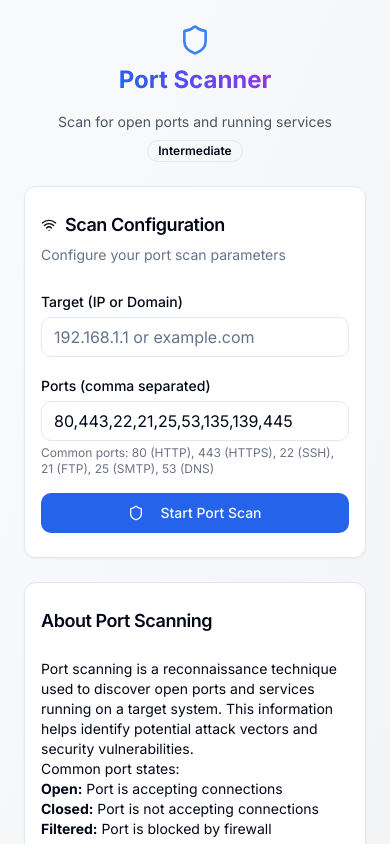
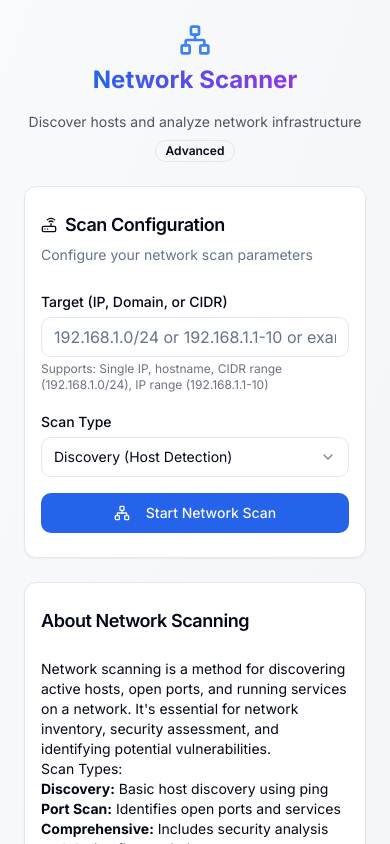
Before and after one commit to sumansingh20/CyberShield, a Next.js app: page /tools/network-scanner in a window 390 px wide. Shown: the top 844 px of the page. Built offline with nearby package versions, Linux system fonts and the light colour scheme.

Commit message:
🔧 Fix Network Scanner tool - corrected function name and logic

```diff
--- a/app/tools/network-scanner/page.tsx
+++ b/app/tools/network-scanner/page.tsx
@@ -6,13 +6,15 @@ import { Button } from "@/src/ui/components/ui/button"
 import { Input } from "@/src/ui/components/ui/input"
 import { Label } from "@/src/ui/components/ui/label"
 import { Badge } from "@/src/ui/components/ui/badge"
-import { Shield, Wifi, CheckCircle, AlertCircle, Loader2 } from "lucide-react"
+import { Select, SelectContent, SelectItem, SelectTrigger, SelectValue } from "@/src/ui/components/ui/select"
+import { Shield, Network, CheckCircle, AlertCircle, Loader2, Router } from "lucide-react"
 import { useApi } from "@/src/ui/hooks/useApi"
 import { useToast } from "@/src/ui/hooks/use-toast"
 
-export default function PortScannerPage() {
+export default function NetworkScannerPage() {
   const [target, setTarget] = useState("")
-  const [ports, setPorts] = useState("80,443,22,21,25,53,135,139,445")
+  const [scanType, setScanType] = useState("discovery")
+  const [portRange, setPortRange] = useState("21,22,23,25,53,80,110,443,993,995")
   const [results, setResults] = useState<any>(null)
   const [isLoading, setIsLoading] = useState(false)
   const { apiCall } = useApi()
@@ -32,11 +34,12 @@ export default function PortScannerPage() {
     setResults(null)
 
     try {
-      const response = await apiCall("/api/tools/port-scanner", {
+      const response = await apiCall("/api/tools/network-scanner", {
         method: "POST",
         body: {
           target: target.trim(),
-          ports: ports // Send as string, API will parse it
+          scanType,
+          portRange: scanType !== 'discovery' ? portRange : undefined
         },
         requiresAuth: false
       })
@@ -45,15 +48,15 @@ export default function PortScannerPage() {
         setResults(response.data)
         toast({
           title: "Success",
-          description: `Scan completed. Found ${response.data.openPorts || 0} open ports`
+          description: response.data.summary || "Network scan completed successfully"
         })
       } else {
-        throw new Error(response?.message || 'Port scan failed')
+        throw new Error(response?.message || 'Network scan failed')
       }
     } catch (error) {
       toast({
         title: "Error",
-        description: error instanceof Error ? error.message : "Failed to perform port scan",
+        description: error instanceof Error ? error.message : "Failed to perform network scan",
         variant: "destructive"
       })
     } finally {
@@ -63,9 +66,19 @@ export default function PortScannerPage() {
 
   const getStatusColor = (status: string) => {
     switch (status) {
-      case 'open': return 'text-green-600 bg-green-100 dark:bg-green-900'
-      case 'closed': return 'text-red-600 bg-red-100 dark:bg-red-900'
-      case 'filtered': return 'text-yellow-600 bg-yellow-100 dark:bg-yellow-900'
+      case 'up': return 'text-green-600 bg-green-100 dark:bg-green-900'
+      case 'down': return 'text-red-600 bg-red-100 dark:bg-red-900'
+      case 'error': return 'text-yellow-600 bg-yellow-100 dark:bg-yellow-900'
+      default: return 'text-gray-600 bg-gray-100 dark:bg-gray-900'
+    }
+  }
+
+  const getRiskColor = (riskLevel: string) => {
+    switch (riskLevel) {
+      case 'LOW': return 'text-green-600 bg-green-100 dark:bg-green-900'
+      case 'MEDIUM': return 'text-yellow-600 bg-yellow-100 dark:bg-yellow-900'
+      case 'HIGH': return 'text-orange-600 bg-orange-100 dark:bg-orange-900'
+      case 'CRITICAL': return 'text-red-600 bg-red-100 dark:bg-red-900'
       default: return 'text-gray-600 bg-gray-100 dark:bg-gray-900'
     }
   }
@@ -76,53 +89,77 @@ export default function PortScannerPage() {
         {/* Header */}
         <div className="text-center mb-6 sm:mb-8">
           <div className="flex flex-col sm:flex-row items-center justify-center mb-4 gap-2 sm:gap-4">
-            <Shield className="h-8 w-8 sm:h-10 sm:w-10 lg:h-12 lg:w-12 text-blue-500" />
+            <Network className="h-8 w-8 sm:h-10 sm:w-10 lg:h-12 lg:w-12 text-blue-500" />
             <h1 className="text-2xl sm:text-3xl lg:text-4xl font-bold bg-gradient-to-r from-blue-600 to-purple-600 bg-clip-text text-transparent text-center">
-              Port Scanner
+              Network Scanner
             </h1>
           </div>
           <p className="text-gray-600 dark:text-gray-300 text-sm sm:text-base lg:text-lg px-2 sm:px-4">
-            Scan for open ports and running services
+            Discover hosts and analyze network infrastructure
           </p>
-          <Badge className="mt-2" variant="outline">Intermediate</Badge>
+          <Badge className="mt-2" variant="outline">Advanced</Badge>
         </div>
 
         {/* Input Form */}
         <Card className="mb-6 sm:mb-8 mx-2 sm:mx-0">
           <CardHeader className="px-4 sm:px-6">
             <CardTitle className="flex items-center text-lg sm:text-xl">
-              <Wifi className="h-4 w-4 sm:h-5 sm:w-5 mr-2" />
+              <Router className="h-4 w-4 sm:h-5 sm:w-5 mr-2" />
               Scan Configuration
             </CardTitle>
             <CardDescription className="text-sm">
-              Configure your port scan parameters
+              Configure your network scan parameters
             </CardDescription>
           </CardHeader>
           <CardContent className="px-4 sm:px-6">
             <div className="space-y-4">
               <div>
-                <Label htmlFor="target" className="text-sm font-medium">Target (IP or Domain)</Label>
+                <Label htmlFor="target" className="text-sm font-medium">Target (IP, Domain, or CIDR)</Label>
                 <Input
                   id="target"
-                  placeholder="192.168.1.1 or example.com"
+                  placeholder="192.168.1.0/24 or 192.168.1.1-10 or example.com"
                   value={target}
                   onChange={(e) => setTarget(e.target.value)}
                   className="mt-1"
                 />
-              </div>
-              <div>
-                <Label htmlFor="ports" className="text-sm font-medium">Ports (comma separated)</Label>
-                <Input
-                  id="ports"
-                  placeholder="80,443,22,21,25,53"
-                  value={ports}
-                  onChange={(e) => setPorts(e.target.value)}
-                  className="mt-1"
-                />
                 <p className="text-xs sm:text-sm text-gray-500 mt-1">
-                  Common ports: 80 (HTTP), 443 (HTTPS), 22 (SSH), 21 (FTP), 25 (SMTP), 53 (DNS)
+                  Supports: Single IP, hostname, CIDR range (192.168.1.0/24), IP range (192.168.1.1-10)
                 </p>
               </div>
+
+              <div>
+                <Label htmlFor="scanType" className="text-sm font-medium">Scan Type</Label>
+                <Select value={scanType} onValueChange={setScanType}>
+                  <SelectTrigger className="mt-1">
+                    <SelectValue />
+                  </SelectTrigger>
+                  <SelectContent>
+                    <SelectItem value="discovery">Discovery (Host Detection)</SelectItem>
+                    <SelectItem value="port-scan">Port Scan (with Service Detection)</SelectItem>
+                    <SelectItem value="comprehensive">Comprehensive (Security Analysis)</SelectItem>
+                  </SelectContent>
+                </Select>
+              </div>
+
+              {scanType !== 'discovery' && (
+                <div>
+                  <Label htmlFor="portRange" className="text-sm font-medium">Port Range</Label>
+                  <Select value={portRange} onValueChange={setPortRange}>
+                    <SelectTrigger className="mt-1">
+                      <SelectValue />
+                    </SelectTrigger>
+                    <SelectContent>
+                      <SelectItem value="21,22,23,25,53,80,110,443,993,995">Common Ports</SelectItem>
+                      <SelectItem value="1-1000">Extended Range (1-1000)</SelectItem>
+                      <SelectItem value="1-5000">Full Range (1-5000)</SelectItem>
+                    </SelectContent>
+                  </Select>
+                  <p className="text-xs sm:text-sm text-gray-500 mt-1">
+                    More ports = longer scan time
+                  </p>
+                </div>
+              )}
+
               <Button
                 onClick={handleScan}
                 disabled={isLoading}
@@ -131,12 +168,12 @@ export default function PortScannerPage() {
                 {isLoading ? (
                   <>
                     <Loader2 className="h-4 w-4 mr-2 animate-spin" />
-                    Scanning...
+                    Scanning Network...
                   </>
                 ) : (
                   <>
-                    <Shield className="h-4 w-4 mr-2" />
-                    Start Port Scan
+                    <Network className="h-4 w-4 mr-2" />
+                    Start Network Scan
                   </>
                 )}
               </Button>
@@ -150,84 +187,201 @@ export default function PortScannerPage() {
             <CardHeader className="px-4 sm:px-6">
               <CardTitle className="flex items-center text-lg sm:text-xl">
                 <CheckCircle className="h-4 w-4 sm:h-5 sm:w-5 mr-2 text-green-500" />
-                Scan Results
+                Network Scan Results
               </CardTitle>
               <CardDescription className="text-sm">
-                Port scan results for {results.target}
+                {results.summary}
               </CardDescription>
             </CardHeader>
             <CardContent className="px-4 sm:px-6">
-              {results.ports?.open && results.ports.open.length > 0 ? (
-                <div className="space-y-3">
-                  {results.ports.open.map((port: any, index: number) => (
-                    <div key={index} className="flex flex-col sm:flex-row sm:items-center justify-between p-3 sm:p-4 bg-gray-50 dark:bg-gray-700 rounded-lg gap-2 sm:gap-4">
-                      <div className="flex items-start sm:items-center">
-                        <div className="font-mono text-base sm:text-lg font-semibold mr-3 sm:mr-4 min-w-0">
-                          {port.port}
+              {results.hosts && results.hosts.length > 0 ? (
+                <div className="space-y-4">
+                  {/* Security Summary for comprehensive scans */}
+                  {results.securitySummary && (
+                    <div className="p-4 bg-blue-50 dark:bg-blue-900/20 rounded-lg mb-6">
+                      <h4 className="font-semibold text-blue-800 dark:text-blue-200 mb-3">Security Overview</h4>
+                      <div className="grid grid-cols-2 lg:grid-cols-4 gap-4 text-sm">
+                        <div>
+                          <div className="text-gray-600 dark:text-gray-400">Critical Hosts</div>
+                          <div className="font-bold text-red-600">{results.securitySummary.criticalHosts}</div>
                         </div>
-                        <div className="min-w-0 flex-1">
-                          <div className="font-medium text-sm sm:text-base truncate">{port.service || 'Unknown Service'}</div>
-                          <div className="text-xs sm:text-sm text-gray-500">TCP</div>
-                          {port.banner && (
-                            <div className="text-xs text-gray-400 mt-1 break-all">
-                              {port.banner}
+                        <div>
+                          <div className="text-gray-600 dark:text-gray-400">High Risk Hosts</div>
+                          <div className="font-bold text-orange-600">{results.securitySummary.highRiskHosts}</div>
+                        </div>
+                        <div>
+                          <div className="text-gray-600 dark:text-gray-400">Vulnerabilities</div>
+                          <div className="font-bold text-yellow-600">{results.securitySummary.vulnerabilityCount}</div>
+                        </div>
+                        <div>
+                          <div className="text-gray-600 dark:text-gray-400">Avg Security Score</div>
+                          <div className="font-bold text-green-600">{results.securitySummary.averageSecurityScore}%</div>
+                        </div>
+                      </div>
                     </div>
                   )}
-                          {port.responseTime && (
-                            <div className="text-xs text-gray-400">
-                              Response: {port.responseTime}ms
+
+                  {/* Host Results */}
+                  {results.hosts.map((host: any, index: number) => (
+                    <div key={index} className="border rounded-lg p-4 space-y-3">
+                      {/* Host Header */}
+                      <div className="flex flex-col sm:flex-row sm:items-center justify-between gap-2">
+                        <div className="flex items-center space-x-3">
+                          <div className="font-mono text-lg font-semibold">{host.ip}</div>
+                          {host.hostname && (
+                            <div className="text-gray-600 dark:text-gray-400">({host.hostname})</div>
+                          )}
                         </div>
+                        <div className="flex items-center space-x-2">
+                          <Badge className={getStatusColor(host.status)}>
+                            {host.status.toUpperCase()}
+                          </Badge>
+                          {host.securityAnalysis && (
+                            <Badge className={getRiskColor(host.securityAnalysis.riskLevel)}>
+                              {host.securityAnalysis.riskLevel} RISK
+                            </Badge>
                           )}
                         </div>
                       </div>
-                      <Badge className="text-green-600 bg-green-100 dark:bg-green-900 shrink-0">
-                        Open
-                      </Badge>
+
+                      {/* Host Details */}
+                      {host.responseTime && (
+                        <div className="text-sm text-gray-600 dark:text-gray-400">
+                          Response Time: {host.responseTime}ms
                         </div>
-                  ))}
+                      )}
 
-                  {/* Summary Statistics */}
-                  <div className="mt-6 p-4 bg-blue-50 dark:bg-blue-900/20 rounded-lg">
-                    <h4 className="font-semibold text-blue-800 dark:text-blue-200 mb-2 text-sm sm:text-base">Scan Summary</h4>
-                    <div className="grid grid-cols-2 lg:grid-cols-4 gap-3 sm:gap-4 text-xs sm:text-sm">
+                      {/* Device Fingerprint */}
+                      {host.deviceFingerprint && (
+                        <div className="bg-gray-50 dark:bg-gray-800 p-3 rounded-lg">
+                          <h5 className="font-semibold mb-2">Device Information</h5>
+                          <div className="grid grid-cols-1 sm:grid-cols-3 gap-2 text-sm">
                             <div>
-                        <div className="text-gray-600 dark:text-gray-400">Total Scanned</div>
-                        <div className="font-semibold">{results.totalPorts}</div>
+                              <span className="text-gray-600 dark:text-gray-400">OS:</span> {host.deviceFingerprint.osGuess}
                             </div>
                             <div>
-                        <div className="text-gray-600 dark:text-gray-400">Open Ports</div>
-                        <div className="font-semibold text-green-600">{results.openPorts}</div>
+                              <span className="text-gray-600 dark:text-gray-400">Type:</span> {host.deviceFingerprint.deviceType}
                             </div>
                             <div>
-                        <div className="text-gray-600 dark:text-gray-400">Closed Ports</div>
-                        <div className="font-semibold text-red-600">{results.closedPorts}</div>
-                      </div>
-                      <div>
-                        <div className="text-gray-600 dark:text-gray-400">Scan Time</div>
-                        <div className="font-semibold">{(results.executionTime / 1000).toFixed(2)}s</div>
+                              <span className="text-gray-600 dark:text-gray-400">Confidence:</span> {host.deviceFingerprint.confidence}%
                             </div>
                           </div>
                         </div>
+                      )}
 
-                  {/* Security Flags */}
-                  {results.securityFlags && results.securityFlags.length > 0 && (
-                    <div className="mt-4 p-4 bg-yellow-50 dark:bg-yellow-900/20 rounded-lg">
-                      <h4 className="font-semibold text-yellow-800 dark:text-yellow-200 mb-2">Security Observations</h4>
-                      <ul className="space-y-1">
-                        {results.securityFlags.map((flag: string, index: number) => (
-                          <li key={index} className="text-sm text-yellow-700 dark:text-yellow-300 flex items-center">
-                            <AlertCircle className="h-3 w-3 mr-2" />
-                            {flag}
-                          </li>
+                      {/* Open Ports */}
+                      {host.openPorts && host.openPorts.length > 0 && (
+                        <div className="bg-green-50 dark:bg-green-900/20 p-3 rounded-lg">
+                          <h5 className="font-semibold text-green-800 dark:text-green-200 mb-2">
+                            Open Ports ({host.openPorts.length})
+                          </h5>
+                          <div className="flex flex-wrap gap-2">
+                            {host.openPorts.map((port: number) => (
+                              <span key={port} className="px-2 py-1 bg-green-100 dark:bg-green-800 text-green-800 dark:text-green-200 text-xs rounded">
+                                {port}
+                              </span>
+                            ))}
+                          </div>
+                        </div>
+                      )}
+
+                      {/* Services */}
+                      {host.services && host.services.length > 0 && (
+                        <div className="space-y-2">
+                          <h5 className="font-semibold">Detected Services</h5>
+                          <div className="space-y-2">
+                            {host.services.map((service: any, sIndex: number) => (
+                              <div key={sIndex} className="flex justify-between items-center p-2 bg-gray-50 dark:bg-gray-800 rounded">
+                                <div>
+                                  <span className="font-mono font-semibold">{service.port}</span>
+                                  <span className="ml-2">{service.service}</span>
+                                </div>
+                                {service.version && (
+                                  <span className="text-sm text-gray-600 dark:text-gray-400">{service.version}</span>
+                                )}
+                              </div>
+                            ))}
+                          </div>
+                        </div>
+                      )}
+
+                      {/* Security Analysis */}
+                      {host.securityAnalysis && (
+                        <div className="border-t pt-3 space-y-3">
+                          <div className="flex items-center justify-between">
+                            <h5 className="font-semibold">Security Analysis</h5>
+                            <div className="text-lg font-bold">
+                              Score: {host.securityAnalysis.securityScore}/100
+                            </div>
+                          </div>
+
+                          {/* Vulnerabilities */}
+                          {host.securityAnalysis.vulnerabilities.length > 0 && (
+                            <div className="bg-red-50 dark:bg-red-900/20 p-3 rounded-lg">
+                              <h6 className="font-semibold text-red-800 dark:text-red-200 mb-2">
+                                Vulnerabilities ({host.securityAnalysis.vulnerabilities.length})
+                              </h6>
+                              <div className="space-y-2">
+                                {host.securityAnalysis.vulnerabilities.map((vuln: any, vIndex: number) => (
+                                  <div key={vIndex} className="text-sm">
+                                    <div className="flex items-center space-x-2">
+                                      <Badge className={getRiskColor(vuln.severity)}>
+                                        {vuln.severity}
+                                      </Badge>
+                                      <span className="font-medium">{vuln.type}</span>
+                                    </div>
+                                    <p className="text-gray-700 dark:text-gray-300 mt-1">{vuln.description}</p>
+                                  </div>
+                                ))}
+                              </div>
+                            </div>
+                          )}
+
+                          {/* Recommendations */}
+                          {host.securityAnalysis.recommendations.length > 0 && (
+                            <div className="bg-blue-50 dark:bg-blue-900/20 p-3 rounded-lg">
+                              <h6 className="font-semibold text-blue-800 dark:text-blue-200 mb-2">Recommendations</h6>
+                              <ul className="text-sm space-y-1">
+                                {host.securityAnalysis.recommendations.map((rec: string, rIndex: number) => (
+                                  <li key={rIndex} className="text-blue-700 dark:text-blue-300">{rec}</li>
                                 ))}
                               </ul>
                             </div>
                           )}
                         </div>
+                      )}
+                    </div>
+                  ))}
+
+                  {/* Scan Summary */}
+                  <div className="mt-6 p-4 bg-gray-50 dark:bg-gray-800 rounded-lg">
+                    <h4 className="font-semibold mb-3">Scan Summary</h4>
+                    <div className="grid grid-cols-2 lg:grid-cols-4 gap-4 text-sm">
+                      <div>
+                        <div className="text-gray-600 dark:text-gray-400">Active Hosts</div>
+                        <div className="font-semibold text-green-600">{results.totalHosts}</div>
+                      </div>
+                      {results.totalPorts !== undefined && (
+                        <div>
+                          <div className="text-gray-600 dark:text-gray-400">Open Ports</div>
+                          <div className="font-semibold text-blue-600">{results.totalPorts}</div>
+                        </div>
+                      )}
+                      <div>
+                        <div className="text-gray-600 dark:text-gray-400">Scan Time</div>
+                        <div className="font-semibold">{(results.scanTime / 1000).toFixed(2)}s</div>
+                      </div>
+                      <div>
+                        <div className="text-gray-600 dark:text-gray-400">Scan Type</div>
+                        <div className="font-semibold capitalize">{results.scanType}</div>
+                      </div>
+                    </div>
+                  </div>
+                </div>
               ) : (
                 <div className="text-center py-8 text-gray-500">
                   <AlertCircle className="h-8 w-8 mx-auto mb-2" />
-                  <p>No open ports found</p>
+                  <p>No active hosts found in the specified range</p>
                 </div>
               )}
             </CardContent>
@@ -237,24 +391,32 @@ export default function PortScannerPage() {
         {/* Info */}
         <Card className="mt-6 sm:mt-8 mx-2 sm:mx-0">
           <CardHeader className="px-4 sm:px-6">
-            <CardTitle className="text-lg sm:text-xl">About Port Scanning</CardTitle>
+            <CardTitle className="text-lg sm:text-xl">About Network Scanning</CardTitle>
           </CardHeader>
           <CardContent className="px-4 sm:px-6">
             <div className="prose dark:prose-invert max-w-none text-sm sm:text-base">
               <p>
-                Port scanning is a reconnaissance technique used to discover open ports and services
-                running on a target system. This information helps identify potential attack vectors
-                and security vulnerabilities.
+                Network scanning is a method for discovering active hosts, open ports, and running
+                services on a network. It's essential for network inventory, security assessment,
+                and identifying potential vulnerabilities.
               </p>
-              <h4>Common port states:</h4>
+              <h4>Scan Types:</h4>
               <ul>
-                <li><strong>Open:</strong> Port is accepting connections</li>
-                <li><strong>Closed:</strong> Port is not accepting connections</li>
-                <li><strong>Filtered:</strong> Port is blocked by firewall</li>
+                <li><strong>Discovery:</strong> Basic host discovery using ping</li>
+                <li><strong>Port Scan:</strong> Identifies open ports and services</li>
+                <li><strong>Comprehensive:</strong> Includes security analysis and device fingerprinting</li>
+              </ul>
+              <h4>Supported Targets:</h4>
+              <ul>
+                <li><strong>Single IP:</strong> 192.168.1.1</li>
+                <li><strong>Hostname:</strong> example.com</li>
+                <li><strong>CIDR Range:</strong> 192.168.1.0/24</li>
+                <li><strong>IP Range:</strong> 192.168.1.1-10</li>
               </ul>
               <div className="mt-4 p-3 sm:p-4 bg-yellow-50 dark:bg-yellow-900/20 border border-yellow-200 dark:border-yellow-800 rounded-lg">
                 <p className="text-xs sm:text-sm text-yellow-800 dark:text-yellow-200">
-                  <strong>Note:</strong> Only use this tool on systems you own or have explicit permission to test.
+                  <strong>Important:</strong> Only scan networks you own or have explicit permission to test.
+                  Unauthorized network scanning may be illegal.
                 </p>
               </div>
             </div>
```
Lines whose indentation alone changed are shown as unchanged.
